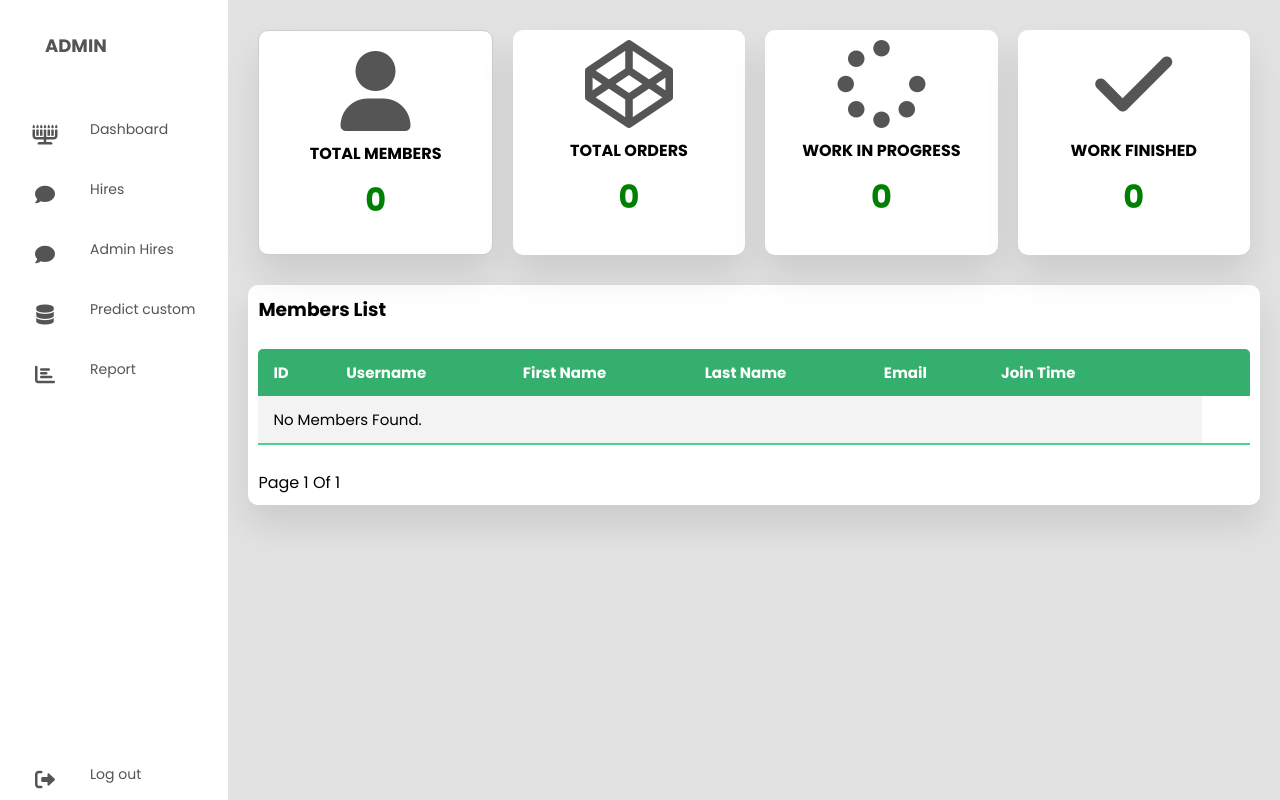
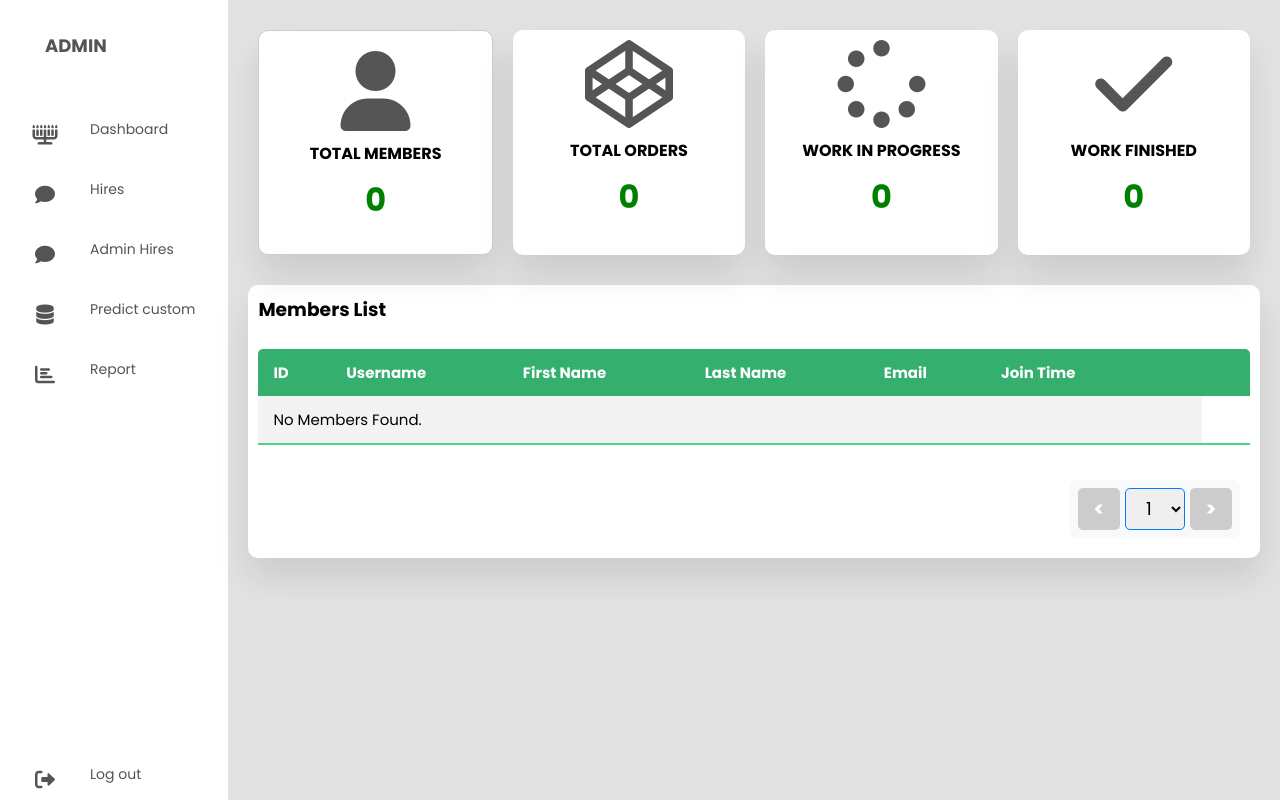
Before and after one commit to mrbluezaop/FinalProject, a Django app: page /dashboard/ in a window 1280 px wide. Run offline with Django 5.2, Linux system fonts and the light colour scheme; data that the repository does not hold is empty; parts of the project's set-up code (start-up, migrations or seed data) failed here and were passed over; some libraries are stand-ins or nearby versions.

Commit message:
updateDashboard_Sprit

```diff
--- a/myapp/templates/dashboard.html
+++ b/myapp/templates/dashboard.html
@@ -140,7 +140,29 @@
                 {% endif %}
               </tbody>
             </table>
+            <div class="pagination-container">
+              <div class="pagination">
+                {% if members.has_previous %}
+                  <a href="?page={{ members.previous_page_number }}" class="pagination-btn">&lt;</a>
+                {% else %}
+                  <span class="pagination-btn disabled">&lt;</span>
+                {% endif %}
 
+                <select id="memberPageSelect" onchange="changePage(this)">
+                  {% for num in members.paginator.page_range %}
+                    <option value="{{ num }}" {% if members.number == num %}selected{% endif %}>
+                      {{ num }}
+                    </option>
+                  {% endfor %}
+                </select>
+
+                {% if members.has_next %}
+                  <a href="?page={{ members.next_page_number }}" class="pagination-btn">&gt;</a>
+                {% else %}
+                  <span class="pagination-btn disabled">&gt;</span>
+                {% endif %}
+              </div>
+            </div>
             <!-- Popup Modal -->
             <div id="popup" style="display: none;">
               <h2>Edit Member</h2>
@@ -223,28 +245,68 @@
             <div id="overlay"
               style="display: none; position: fixed; top: 0; left: 0; width: 100%; height: 100%; background: rgba(0, 0, 0, 0.5); z-index: 999;"
               onclick="closePopup()"></div>
+            </div>
+          </section>
+      </div>
+    </body>
+  <style>
+    .pagination-container {
+      display: flex;
+      justify-content: flex-end;
+      padding: 10px;
+    }
 
-            <!-- Pagination -->
-            <div class="pagination">
-              <span class="step-links">
-                {% if members.has_previous %}
-                <a href="?page={{ members.previous_page_number }}">&#8249; Previous</a>
-                {% endif %}
+    .pagination {
+      display: flex;
+      align-items: center;
+      gap: 5px;
+      background: #f8f9fa;
+      padding: 8px;
+      border-radius: 8px;
+    }
 
-                <span class="current">
-                  Page {{ members.number }} of {{ members.paginator.num_pages }}
-                </span>
+    .pagination-btn {
+      display: flex;
+      align-items: center;
+      justify-content: center;
+      width: 42px;
+      height: 42px;
+      font-size: 20px;
+      font-weight: bold;
+      border-radius: 5px;
+      background: #007bff;
+      color: white;
+      cursor: pointer;
+      border: none;
+      transition: all 0.3s ease-in-out;
+    }
 
-                {% if members.has_next %}
-                <a href="?page={{ members.next_page_number }}">Next &#8250;</a>
+    .pagination-btn:hover {
+      background: #0056b3;
+    }
 
-                {% endif %}
-              </span>
-            </div>
-          </div>
-        </section>
-    </div>
-  </body>
+    .pagination-btn.disabled {
+      background: #ccc;
+      cursor: not-allowed;
+    }
 
+    #memberPageSelect, #customerPageSelect {
+      width: 60px;
+      height: 42px;
+      font-size: 18px;
+      text-align: center;
+      border-radius: 5px;
+      border: 1px solid #007bff;
+      cursor: pointer;
+      outline: none;
+    }
+  </style>
+
+  <script>
+    function changePage(select) {
+      const selectedPage = select.value;
+      window.location.href = `?page=${selectedPage}`;
+    }
+  </script>
   </html>
 </span>
--- a/myapp/views.py
+++ b/myapp/views.py
@@ -290,38 +290,39 @@ def edit_profile(request):
     return render(request, 'editprofile.html', {'form': form})
 
 def dashboard(request):
-    # ดึงข้อมูลสมาชิกทั้งหมด
-    members_list = Member.objects.all()
-    paginator = Paginator(members_list, 5)  # แบ่งข้อมูลสมาชิก 5 รายการต่อหน้า
+    # ✅ ดึงข้อมูลสมาชิกทั้งหมด และเรียงตาม Customer_ID
+    members_list = Member.objects.all().order_by('Customer_ID')
 
-    # ดึงหมายเลขหน้าจาก URL
+    # ✅ แบ่งข้อมูลเป็น 10 รายการต่อหน้า
+    paginator = Paginator(members_list, 10)
     page_number = request.GET.get('page')
     members = paginator.get_page(page_number)
 
-    # นับจำนวนสมาชิกทั้งหมด
+    # ✅ นับจำนวนสมาชิกทั้งหมด
     member_count = members_list.count()
 
-    # นับจำนวนงานในฐานข้อมูล
+    # ✅ นับจำนวนงานทั้งหมด (รวมทั้งของปกติและของ Admin)
     job_count = Hire.objects.count()
+    jobA_count = HireforAdmin.objects.count()
+    total_jobs = job_count + jobA_count
 
-    # นับจำนวนงานที่มีสถานะเป็น 'in_progress'
+    # ✅ นับจำนวนงานที่อยู่ในสถานะ 'in_progress'
     in_progress_jobs = Hire.objects.filter(Status='in_progress').count()
+    in_progressA_jobs = HireforAdmin.objects.filter(Status='in_progress').count()
+    total_progress = in_progress_jobs + in_progressA_jobs
 
-    # นับจำนวนงานที่มีสถานะเป็น 'completed'
+    # ✅ นับจำนวนงานที่มีสถานะ 'completed'
     completed_jobs = Hire.objects.filter(Status='completed').count()
+    completedA_jobs = HireforAdmin.objects.filter(Status='completed').count()
+    total_completed = completed_jobs + completedA_jobs
 
-    context = {
-        'in_progress_jobs': in_progress_jobs,
-        'completed_jobs': completed_jobs,
-    }
-
-    # ส่งข้อมูลทั้งหมดไปยัง Template
+    # ✅ ส่งค่าที่ได้ไปยัง Template
     return render(request, 'dashboard.html', {
         'members': members,
         'member_count': member_count,
-        'job_count': job_count,
-        'in_progress_jobs' : in_progress_jobs,
-        'completed_jobs': completed_jobs,
+        'job_count': total_jobs,
+        'in_progress_jobs': total_progress,
+        'completed_jobs': total_completed
     })
 
 def logout(request):
```
